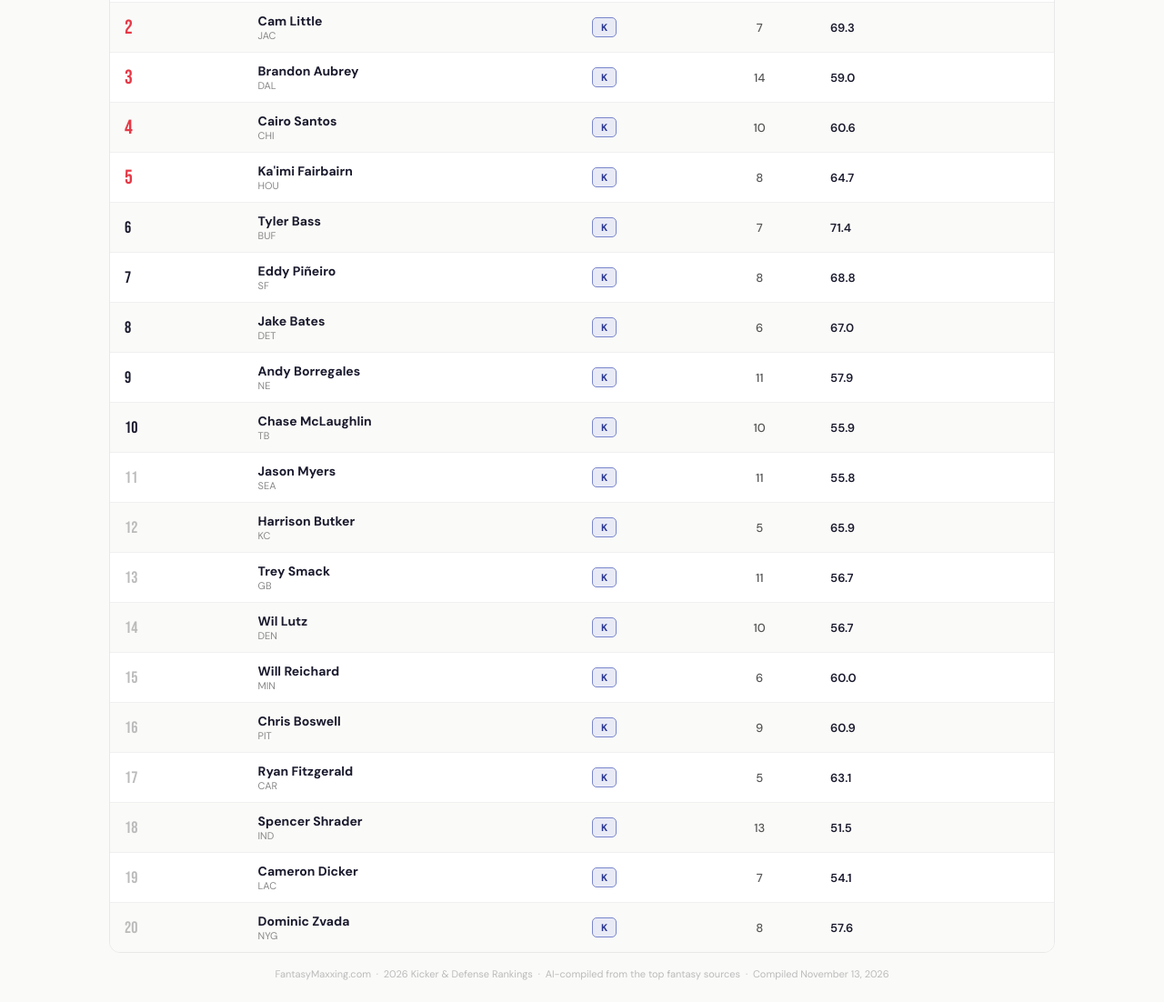
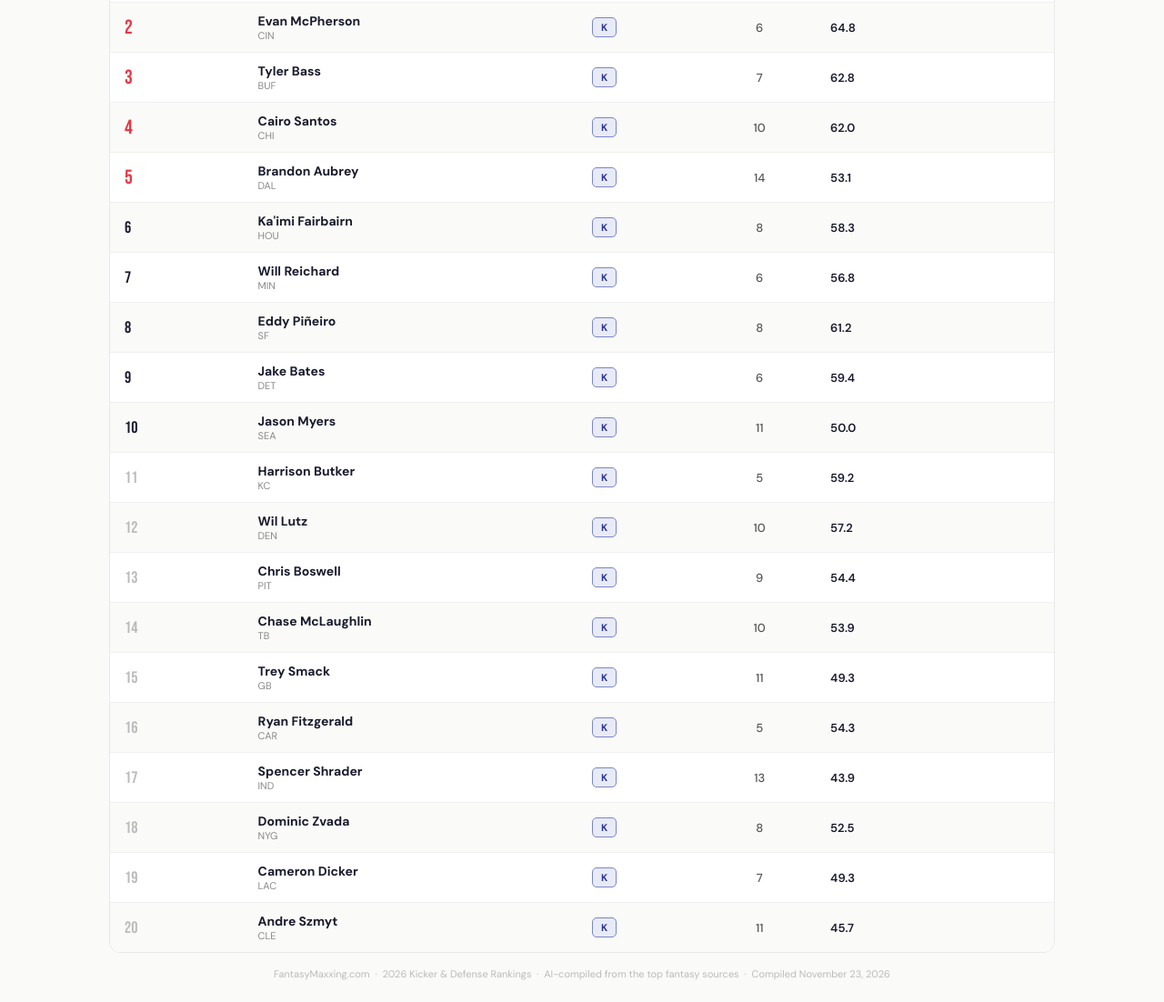
Before and after one commit to fantasymaxxing/fantasymaxxing, a plain HTML site: page kickers-defenses/index.html in a window 1280 px wide. Shown: the part 310-1412 px from the top of the page at 91% size. Drawn offline with Linux system fonts and the light colour scheme.

Commit message:
Weekly ROS refresh 2026-11-23: K/DST

```diff
--- a/kickers-defenses/index.html
+++ b/kickers-defenses/index.html
@@ -135,7 +135,7 @@ Updated: <span id="updated"></span>
 </table>
 </div>
 
-<div class="footer">FantasyMaxxing.com &nbsp;&middot;&nbsp; 2026 Kicker &amp; Defense Rankings &nbsp;&middot;&nbsp; AI-compiled from the top fantasy sources &nbsp;&middot;&nbsp; Compiled November 13, 2026</div>
+<div class="footer">FantasyMaxxing.com &nbsp;&middot;&nbsp; 2026 Kicker &amp; Defense Rankings &nbsp;&middot;&nbsp; AI-compiled from the top fantasy sources &nbsp;&middot;&nbsp; Compiled November 23, 2026</div>
 </div>
 
 <div id="sched-modal" hidden>
@@ -155,57 +155,57 @@ Updated: <span id="updated"></span>
 </div>
 
 <script>
-// 2026 consensus — kickers (top 20) & team defenses (top 25). Compiled 2026-11-13.
+// 2026 consensus — kickers (top 20) & team defenses (top 25). Compiled 2026-11-23.
 // Sources: footballguys-kdst-2026-07-24.txt + cbs-kdst-2026-07-24.txt (Footballguys 18-expert consensus + CBS positional consensus),
 // equal weight, straight rank average. pts = Footballguys projected 2026 fantasy points. Byes from TEAM_BYE.
 const KICKERS=[
-{r:1,n:"Evan McPherson",t:"CIN",bye:6,pts:71.02},
-{r:2,n:"Cam Little",t:"JAC",bye:7,pts:69.27},
-{r:3,n:"Brandon Aubrey",t:"DAL",bye:14,pts:58.99},
-{r:4,n:"Cairo Santos",t:"CHI",bye:10,pts:60.6},
-{r:5,n:"Ka'imi Fairbairn",t:"HOU",bye:8,pts:64.72},
-{r:6,n:"Tyler Bass",t:"BUF",bye:7,pts:71.36},
-{r:7,n:"Eddy Piñeiro",t:"SF",bye:8,pts:68.75},
-{r:8,n:"Jake Bates",t:"DET",bye:6,pts:67.01},
-{r:9,n:"Andy Borregales",t:"NE",bye:11,pts:57.93},
-{r:10,n:"Chase McLaughlin",t:"TB",bye:10,pts:55.9},
-{r:11,n:"Jason Myers",t:"SEA",bye:11,pts:55.83},
-{r:12,n:"Harrison Butker",t:"KC",bye:5,pts:65.93},
-{r:13,n:"Trey Smack",t:"GB",bye:11,pts:56.74},
-{r:14,n:"Wil Lutz",t:"DEN",bye:10,pts:56.71},
-{r:15,n:"Will Reichard",t:"MIN",bye:6,pts:60.04},
-{r:16,n:"Chris Boswell",t:"PIT",bye:9,pts:60.9},
-{r:17,n:"Ryan Fitzgerald",t:"CAR",bye:5,pts:63.15},
-{r:18,n:"Spencer Shrader",t:"IND",bye:13,pts:51.45},
-{r:19,n:"Cameron Dicker",t:"LAC",bye:7,pts:54.06},
-{r:20,n:"Dominic Zvada",t:"NYG",bye:8,pts:57.63}
+{r:1,n:"Cam Little",t:"JAC",bye:7,pts:62.7},
+{r:2,n:"Evan McPherson",t:"CIN",bye:6,pts:64.77},
+{r:3,n:"Tyler Bass",t:"BUF",bye:7,pts:62.77},
+{r:4,n:"Cairo Santos",t:"CHI",bye:10,pts:61.95},
+{r:5,n:"Brandon Aubrey",t:"DAL",bye:14,pts:53.07},
+{r:6,n:"Ka'imi Fairbairn",t:"HOU",bye:8,pts:58.31},
+{r:7,n:"Will Reichard",t:"MIN",bye:6,pts:56.81},
+{r:8,n:"Eddy Piñeiro",t:"SF",bye:8,pts:61.24},
+{r:9,n:"Jake Bates",t:"DET",bye:6,pts:59.39},
+{r:10,n:"Jason Myers",t:"SEA",bye:11,pts:50.02},
+{r:11,n:"Harrison Butker",t:"KC",bye:5,pts:59.17},
+{r:12,n:"Wil Lutz",t:"DEN",bye:10,pts:57.21},
+{r:13,n:"Chris Boswell",t:"PIT",bye:9,pts:54.43},
+{r:14,n:"Chase McLaughlin",t:"TB",bye:10,pts:53.9},
+{r:15,n:"Trey Smack",t:"GB",bye:11,pts:49.3},
+{r:16,n:"Ryan Fitzgerald",t:"CAR",bye:5,pts:54.27},
+{r:17,n:"Spencer Shrader",t:"IND",bye:13,pts:43.88},
+{r:18,n:"Dominic Zvada",t:"NYG",bye:8,pts:52.53},
+{r:19,n:"Cameron Dicker",t:"LAC",bye:7,pts:49.27},
+{r:20,n:"Andre Szmyt",t:"CLE",bye:11,pts:45.72}
 ];
 const DEFENSES=[
-{r:1,n:"Houston Texans",t:"HOU",bye:8,pts:77.07},
-{r:2,n:"Denver Broncos",t:"DEN",bye:10,pts:71.28},
-{r:3,n:"Seattle Seahawks",t:"SEA",bye:11,pts:66.29},
-{r:4,n:"Jacksonville Jaguars",t:"JAC",bye:7,pts:74.45},
-{r:5,n:"Los Angeles Rams",t:"LAR",bye:11,pts:60.52},
-{r:6,n:"San Francisco 49ers",t:"SF",bye:8,pts:72.65},
-{r:7,n:"Pittsburgh Steelers",t:"PIT",bye:9,pts:68.59},
-{r:8,n:"Minnesota Vikings",t:"MIN",bye:6,pts:68.24},
-{r:9,n:"Green Bay Packers",t:"GB",bye:11,pts:62.94},
-{r:10,n:"New England Patriots",t:"NE",bye:11,pts:60.09},
-{r:11,n:"Cincinnati Bengals",t:"CIN",bye:6,pts:74.5},
-{r:12,n:"Tampa Bay Buccaneers",t:"TB",bye:10,pts:63.13},
-{r:13,n:"Kansas City Chiefs",t:"KC",bye:5,pts:65.68},
-{r:14,n:"Detroit Lions",t:"DET",bye:6,pts:66.82},
-{r:15,n:"Cleveland Browns",t:"CLE",bye:11,pts:59.56},
-{r:16,n:"Baltimore Ravens",t:"BAL",bye:13,pts:57.53},
-{r:17,n:"Chicago Bears",t:"CHI",bye:10,pts:59.1},
-{r:18,n:"Buffalo Bills",t:"BUF",bye:7,pts:65.85},
-{r:19,n:"Los Angeles Chargers",t:"LAC",bye:7,pts:60.47},
-{r:20,n:"Philadelphia Eagles",t:"PHI",bye:10,pts:48.5},
-{r:21,n:"Las Vegas Raiders",t:"LV",bye:13,pts:53.95},
-{r:22,n:"Atlanta Falcons",t:"ATL",bye:11,pts:58.74},
-{r:23,n:"New Orleans Saints",t:"NO",bye:8,pts:58.48},
-{r:24,n:"Carolina Panthers",t:"CAR",bye:5,pts:62.64},
-{r:25,n:"New York Jets",t:"NYJ",bye:13,pts:53.49}
+{r:1,n:"Denver Broncos",t:"DEN",bye:10,pts:77.66},
+{r:2,n:"Minnesota Vikings",t:"MIN",bye:6,pts:66.9},
+{r:3,n:"Seattle Seahawks",t:"SEA",bye:11,pts:57.56},
+{r:4,n:"Houston Texans",t:"HOU",bye:8,pts:67.95},
+{r:5,n:"Jacksonville Jaguars",t:"JAC",bye:7,pts:65.06},
+{r:6,n:"Cincinnati Bengals",t:"CIN",bye:6,pts:70.67},
+{r:7,n:"San Francisco 49ers",t:"SF",bye:8,pts:65.16},
+{r:8,n:"Kansas City Chiefs",t:"KC",bye:5,pts:65.06},
+{r:9,n:"Pittsburgh Steelers",t:"PIT",bye:9,pts:62.55},
+{r:10,n:"Tampa Bay Buccaneers",t:"TB",bye:10,pts:63.29},
+{r:11,n:"Buffalo Bills",t:"BUF",bye:7,pts:67.13},
+{r:12,n:"Green Bay Packers",t:"GB",bye:11,pts:54.38},
+{r:13,n:"Cleveland Browns",t:"CLE",bye:11,pts:52.99},
+{r:14,n:"Los Angeles Rams",t:"LAR",bye:11,pts:49.63},
+{r:15,n:"Detroit Lions",t:"DET",bye:6,pts:60.11},
+{r:16,n:"Chicago Bears",t:"CHI",bye:10,pts:58.88},
+{r:17,n:"New York Jets",t:"NYJ",bye:13,pts:51.64},
+{r:18,n:"Baltimore Ravens",t:"BAL",bye:13,pts:48.44},
+{r:19,n:"New England Patriots",t:"NE",bye:11,pts:45.66},
+{r:20,n:"Atlanta Falcons",t:"ATL",bye:11,pts:51.1},
+{r:21,n:"Los Angeles Chargers",t:"LAC",bye:7,pts:53.1},
+{r:22,n:"New Orleans Saints",t:"NO",bye:8,pts:50.04},
+{r:23,n:"Las Vegas Raiders",t:"LV",bye:13,pts:46.55},
+{r:24,n:"Philadelphia Eagles",t:"PHI",bye:10,pts:48.32},
+{r:25,n:"New York Giants",t:"NYG",bye:8,pts:47.53}
 ];
 
 // 2026 schedule per team, index 0 = week 1. "v"=home, "@"=away, BYE = no game.
@@ -292,7 +292,7 @@ openSched(btn.dataset.team);
 document.getElementById("sched-x").addEventListener("click",closeSched);
 modal.addEventListener("click",e=>{if(e.target.dataset.close)closeSched();});
 document.addEventListener("keydown",e=>{if(e.key==="Escape")closeSched();});
-document.getElementById("updated").textContent="November 13, 2026"; // BAKED at compile time — do not switch back to new Date()
+document.getElementById("updated").textContent="November 23, 2026"; // BAKED at compile time — do not switch back to new Date()
 render();
 </script>
 </body>
```
